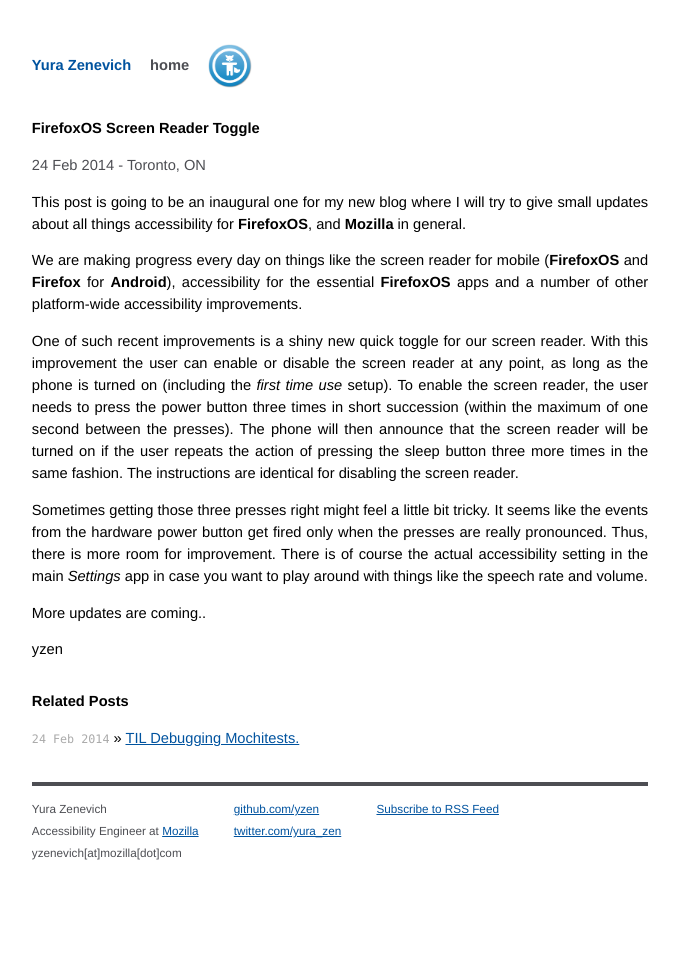
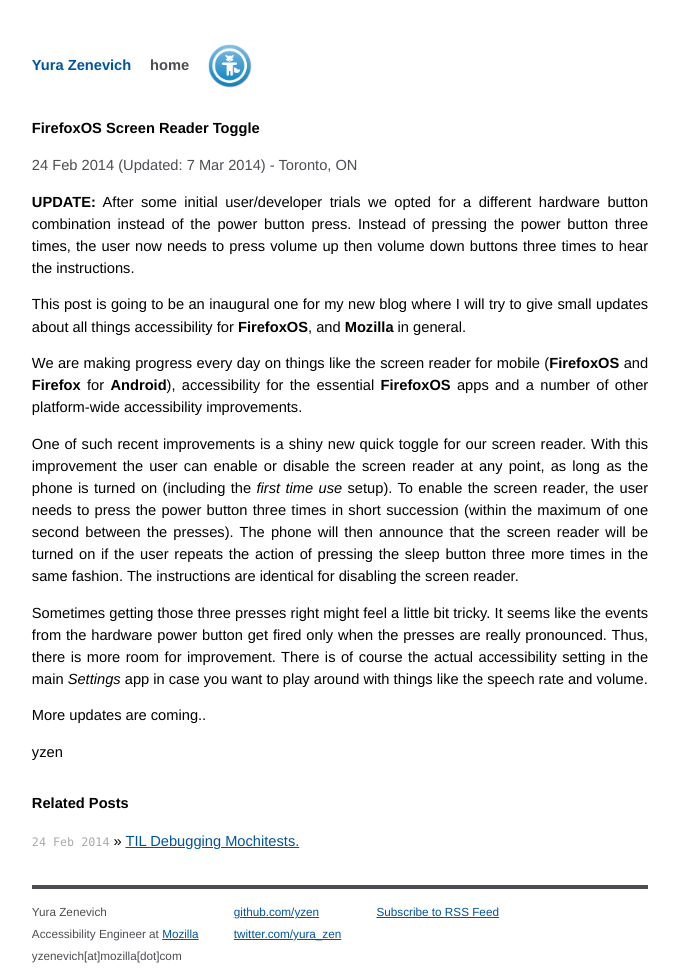
Before and after one commit to yzen/yzen.github.io, a Jekyll site: the page built from _posts/2014-02-24-firefoxos-screen-reader-toggle.md, in a window 1280 px wide. Shown: the whole page, without its empty margins (300-979 px from the left). Built offline with Jekyll 4.4.1, drawn with Linux system fonts in a browser that asks for light colours; Markdown is read by kramdown in place of the engine named in the settings; before the commit the page ends 900 px from its top, so only the background shows below that.

Commit message:
updated blog post about screen reader toggle

```diff
--- a/_posts/2014-02-24-firefoxos-screen-reader-toggle.md
+++ b/_posts/2014-02-24-firefoxos-screen-reader-toggle.md
@@ -6,7 +6,9 @@
 {{ page.title }}
 ================
 
-<p class="meta">24 Feb 2014 - Toronto, ON</p>
+<p class="meta">24 Feb 2014 (Updated: 7 Mar 2014) - Toronto, ON</p>
+
+**UPDATE:** After some initial user/developer trials we opted for a different hardware button combination instead of the power button press. Instead of pressing the power button three times, the user now needs to press volume up then volume down buttons three times to hear the instructions.
 
 This post is going to be an inaugural one for my new blog where I will try to give small updates about all things accessibility for **FirefoxOS**, and **Mozilla** in general.
 
```
